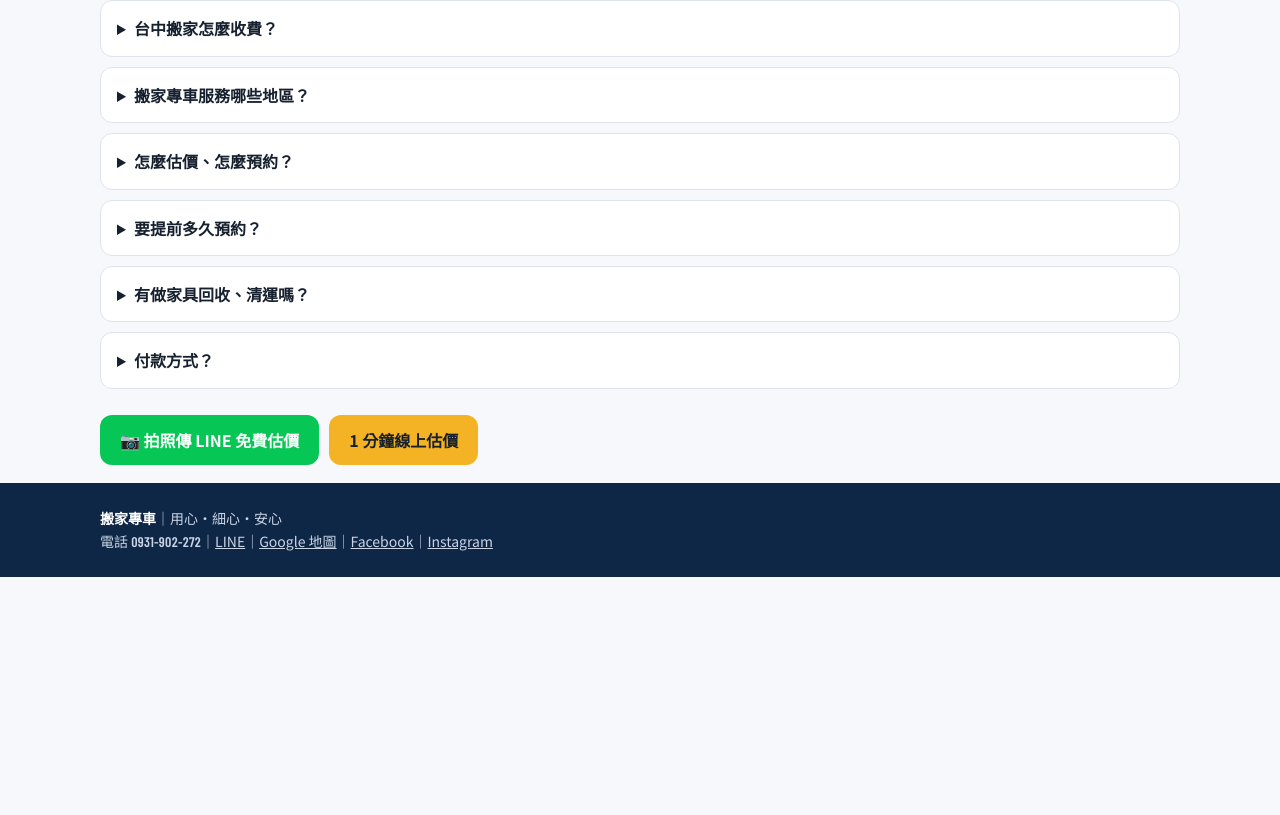
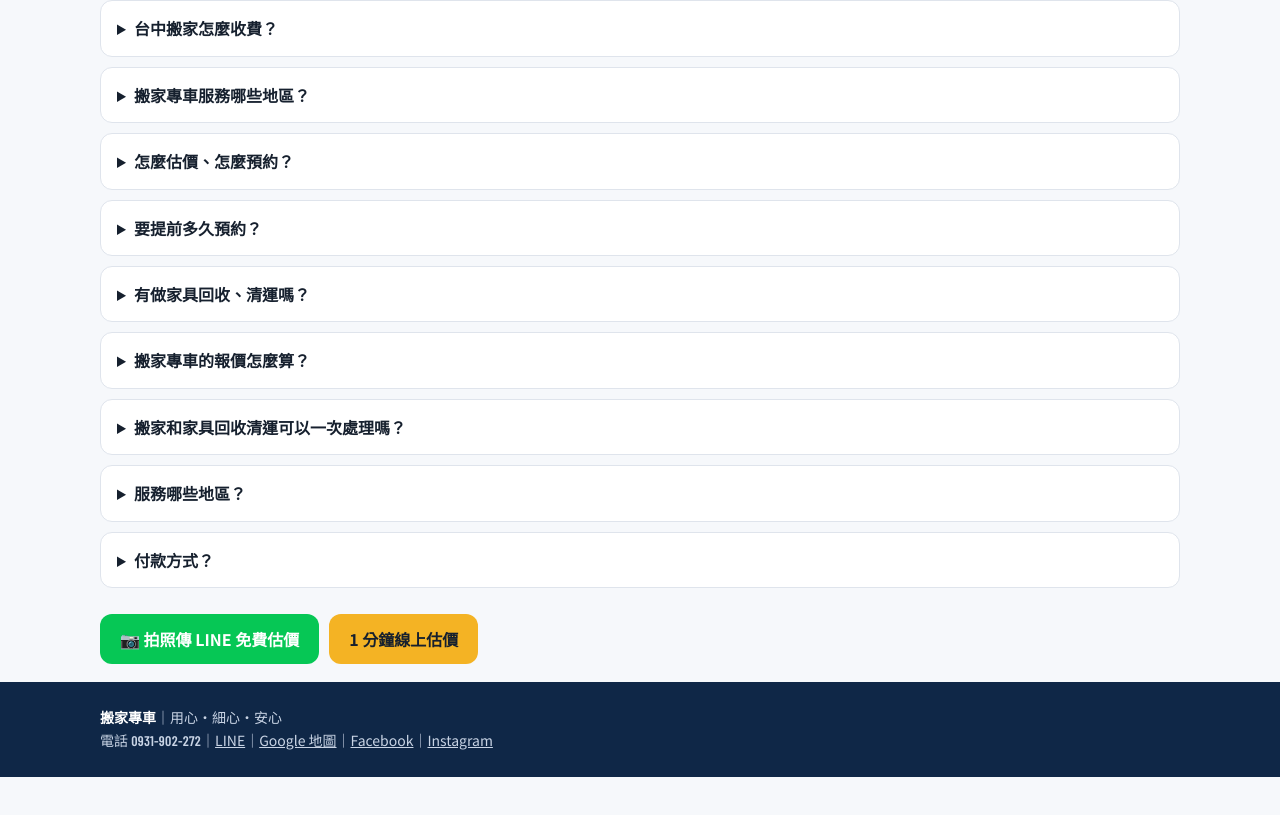
Before and after one commit to kk3414966-cmd/business-sites, a plain HTML site: page moving/faq.html in a window 1280 px wide. Shown: the part 1302-2117 px from the top of the page. Before the commit the page ends 1955 px from the top, so only its background shows below. Drawn offline with nearby package versions, Linux system fonts and the light colour scheme; a web font is replaced by a local one.

Commit message:
Revise FAQ content for moving sefaq: add pricing, combined service, area Q&Arvices
Updated FAQs regarding moving services, including pricing, booking, and service areas.

```diff
--- a/moving/faq.html
+++ b/moving/faq.html
@@ -84,7 +84,7 @@
 想先知道大概多少，可以用官網的線上估價看大約的區間，或拍幾張照片傳 LINE，我們幫你估。</p></details><details><summary>搬家專車服務哪些地區？</summary><p>以台中市為主，長途搬家（跨縣市）也接。地點或東西多少不確定的話，傳照片或先用線上估價問問看。</p></details><details><summary>怎麼估價、怎麼預約？</summary><p>兩種方式：
 ① 拍照傳 LINE，最快
 ② 官網線上估價，選搬家內容和日期就能看到費用區間
-送出後會加 LINE，我們確認細節後傳正式報價單，並跟你約時間。</p></details><details><summary>要提前多久預約？</summary><p>越早越好，熱門時段比較不好約。確定日期後，盡快傳 LINE 跟我們說。</p></details><details><summary>有做家具回收、清運嗎？</summary><p>有。要回收或清運的家具、東西，傳照片到 LINE 就能估價。</p></details><details><summary>付款方式？</summary><p>現金或轉帳。</p></details>
+送出後會加 LINE，我們確認細節後傳正式報價單，並跟你約時間。</p></details><details><summary>要提前多久預約？</summary><p>越早越好，熱門時段比較不好約。確定日期後，盡快傳 LINE 跟我們說。</p></details><details><summary>有做家具回收、清運嗎？</summary><p>有。要回收或清運的家具、東西，傳照片到 LINE 就能估價。</p></details><details><summary>搬家專車的報價怎麼算？</summary><p>我們會依樓層與有無電梯、物品多寡、搬運距離，以及要不要打包或清運來估價。通常先請你傳照片或資料，我們先線上估價，報價單上會寫清楚包含哪些項目，不會搬到一半才加價。比較大場或比較複雜的案子，才會約到現場看。</p></details><details><summary>搬家和家具回收清運可以一次處理嗎？</summary><p>可以。搬家和家具回收、清運一起處理，只要跟我們說一次，省去另外找人的麻煩。</p></details><details><summary>服務哪些地區？</summary><p>台中市全區，包含西區，以及海線的沙鹿、清水、梧棲、大甲、龍井、大肚。台中出發或到台中的跨縣市搬運也都能處理。</p></details><details><summary>付款方式？</summary><p>現金或轉帳。</p></details>
 
   <div class="cta" style="margin-top:26px"><a class="btn btn-line" href="https://line.me/ti/p/MuLcAJz9iR" target="_blank" rel="noopener">📷 拍照傳 LINE 免費估價</a><a class="btn btn-y" href="index.html#quote">1 分鐘線上估價</a></div>
 </div></main>
```
